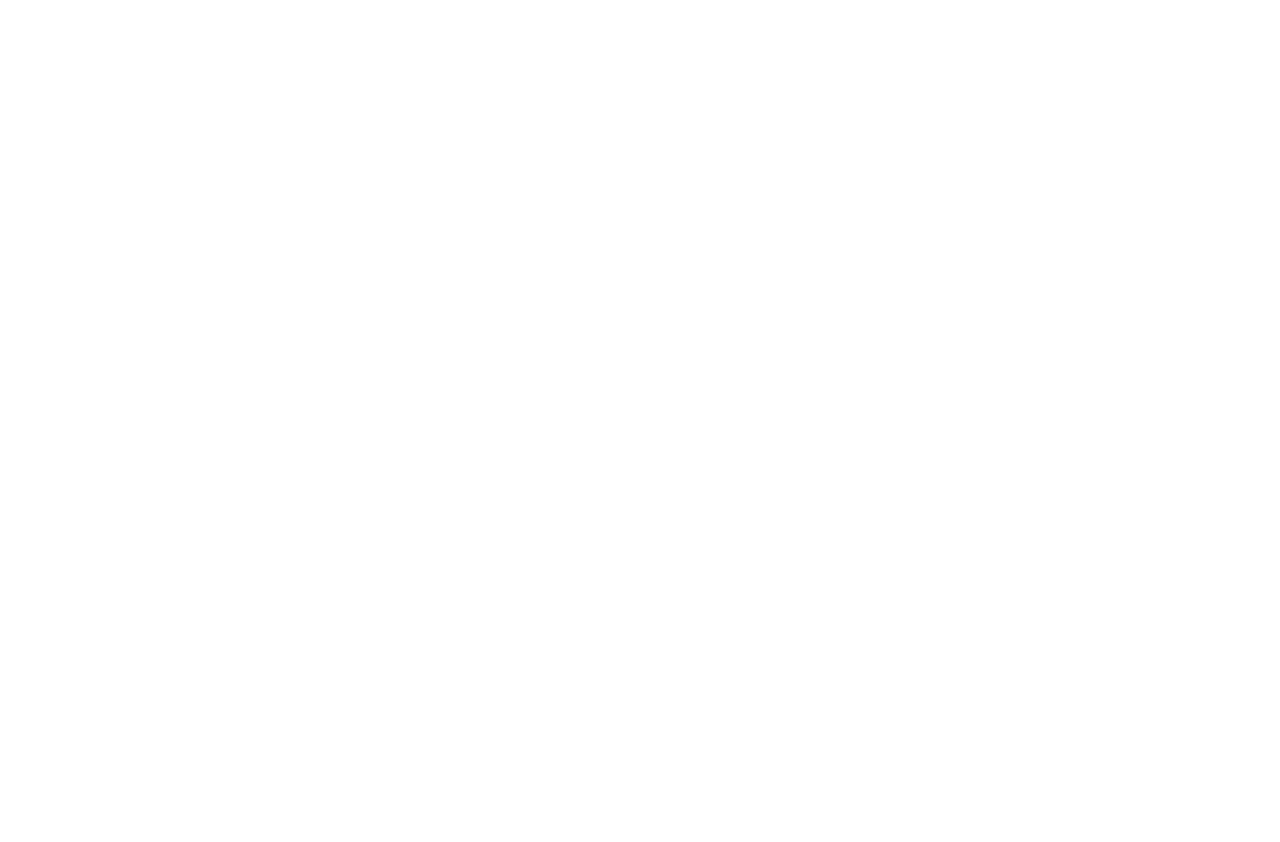
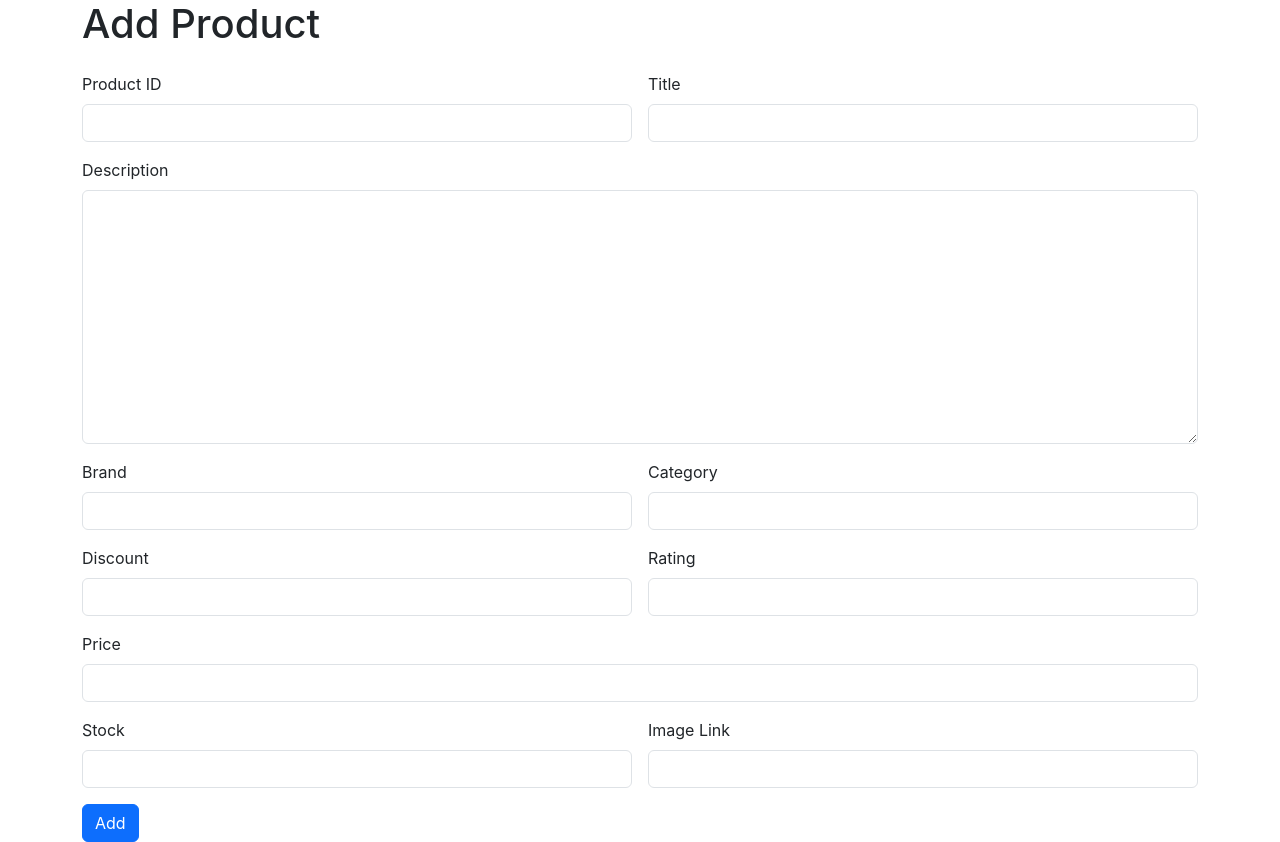
Before and after one commit to Sree1710/sales-app, a React (Create React App) app: page / in a window 1280 px wide. Before the commit the page ends 800 px from the top, so only its background shows below. Built offline with nearby package versions, Linux system fonts and the light colour scheme.

Commit message:
Routing Implemented

```diff
--- a/package.json
+++ b/package.json
@@ -9,6 +9,7 @@
     "axios": "^1.5.1",
     "react": "^18.2.0",
     "react-dom": "^18.2.0",
+    "react-router-dom": "^6.16.0",
     "react-scripts": "5.0.1",
     "web-vitals": "^2.1.4"
   },
--- a/src/App.js
+++ b/src/App.js
@@ -3,11 +3,18 @@ import './App.css';
 import AddProducts from './Components/AddProducts';
 import SearchProducts from './Components/SearchProducts';
 import ViewProducts from './Components/ViewProducts';
+import { BrowserRouter, Route, Routes } from 'react-router-dom';
 
 function App() {
   return (
     <div>
-
+    <BrowserRouter>
+    <Routes>
+    <Route path="/" exact element={<AddProducts/>} />
+    <Route path="/s" exact element={<SearchProducts/>} />
+    <Route path="/v" exact element={<ViewProducts/>} />
+    </Routes>
+    </BrowserRouter>
     </div>
   );
 }
```
Also changed, not shown: 1 other file (tests, documents, lock files or other folders).
